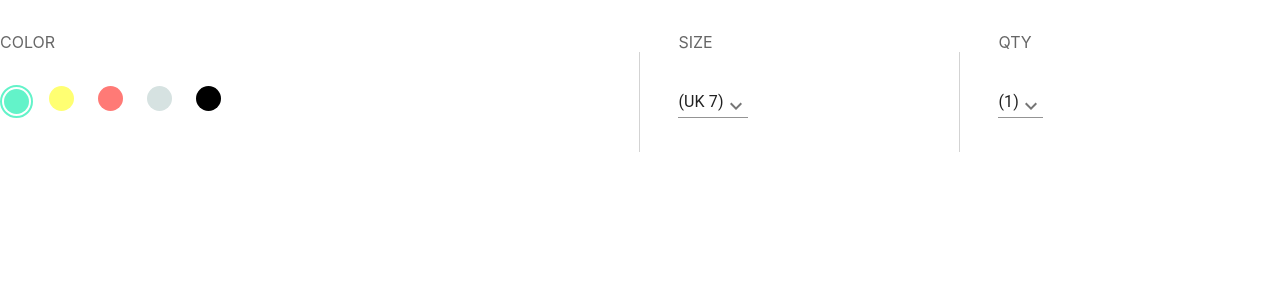
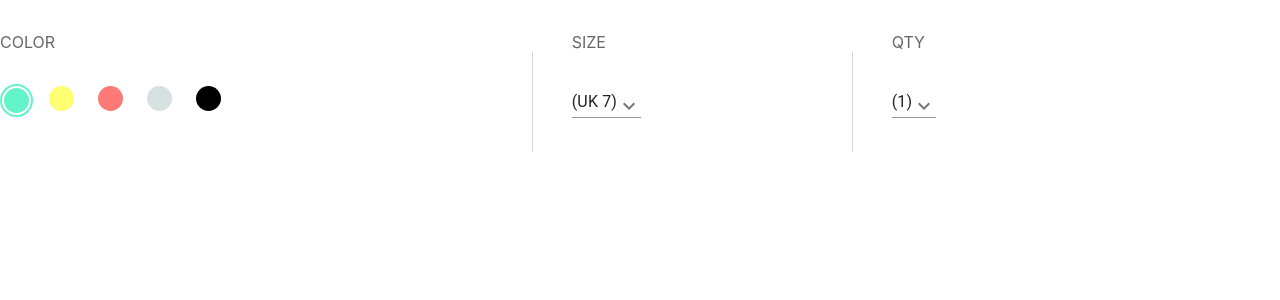
Before and after one commit to amirahmadd/behtarino-challenge, a Next.js app: page /components/ProductOptions in a window 1280 px wide. Shown: the top 300 px of the page. Built offline with nearby package versions, Linux system fonts and the light colour scheme.

Commit message:
refactor , add color picker component

```diff
--- /dev/null
+++ b/constants/productDetails.js
@@ -0,0 +1,17 @@
+export const productColors = [
+  { id: 1, color: "#63f3c9" },
+  { id: 2, color: "#ffff72" },
+  { id: 3, color: "#ff7a76" },
+  { id: 4, color: "#d6e2e1" },
+  { id: 5, color: "black" },
+];
+export const productSize = [
+  { id: 1, title: "UK 7" },
+  { id: 2, title: "UK 8" },
+  { id: 3, title: "UK 9" },
+];
+export const productAvailableCount = [
+  { id: 1, title: 1 },
+  { id: 2, title: 2 },
+  { id: 3, title: 3 },
+];
--- /dev/null
+++ b/pages/components/ColorPicker.js
@@ -0,0 +1,28 @@
+import style from "./ColorPicker.module.css";
+
+const ColorPicker = (props) => {
+  const { clickHandler, productColors, selected } = props;
+
+  return (
+    <div className={style.colorSelect}>
+      {productColors.map((color) => (
+        <span
+          key={color.id}
+          className={
+            selected === color.id ? style.ActiveColorBall : style.noBorder
+          }
+          style={{ borderColor: color.color }}
+        >
+          <span
+            className={style.colorBall}
+            //   selected === color ? style.ActiveColorBall :
+            style={{ backgroundColor: color.color }}
+            onClick={() => clickHandler(color)}
+          />
+        </span>
+      ))}
+    </div>
+  );
+};
+
+export default ColorPicker;
--- /dev/null
+++ b/pages/components/ColorPicker.module.css
@@ -0,0 +1,38 @@
+.colorSelect {
+  display: flex;
+  height: 100px;
+  align-items: center;
+  border-right: 1px solid lightgray;
+}
+
+.colorBall {
+  height: 25px;
+  width: 25px;
+  border-radius: 50%;
+  display: inline-block;
+  cursor: pointer;
+}
+
+.ActiveColorBall {
+  border: 2px solid;
+  padding: 2px;
+  margin-top: -4px;
+  border-radius: 50%;
+  display: inline-block;
+  height: 33px;
+  width: 33px;
+  margin-right: 1rem;
+}
+.noBorder {
+  display: inline-block;
+  height: 33px;
+  width: 33px;
+  margin-right: 1rem;
+}
+
+@media screen and (max-width: 899px) {
+  .colorSelect {
+    border-right: 0;
+    justify-content: center;
+  }
+}
--- a/pages/components/ProductOptions.js
+++ b/pages/components/ProductOptions.js
@@ -1,54 +1,30 @@
-import { Divider, Grid } from "@mui/material";
+import { Grid } from "@mui/material";
 import { useState } from "react";
 import DropDown from "./DropDown";
 import style from "./ProductOptions.module.css";
-
-const productColors = [
-  { id: 1, color: "#63f3c9" },
-  { id: 2, color: "#ffff72" },
-  { id: 3, color: "#ff7a76" },
-  { id: 4, color: "#d6e2e1" },
-  { id: 5, color: "black" },
-];
-const productSize = [
-  { id: 1, title: "UK 7" },
-  { id: 2, title: "UK 8" },
-  { id: 3, title: "UK 9" },
-];
-const productAvailableCount = [
-  { id: 1, title: 1 },
-  { id: 2, title: 2 },
-  { id: 3, title: 3 },
-];
+import ColorPicker from "./ColorPicker";
+import {
+  productSize,
+  productColors,
+  productAvailableCount,
+} from "../../constants/productDetails";
 
 const ProductOptions = () => {
-  const [selected, setSelected] = useState(productColors[0].id);
+  const [selected, setSelected] = useState(productColors[0]?.id);
   const clickHandler = (color) => {
     setSelected(color.id);
   };
+
   return (
     <div className={style.optionContainer}>
       <Grid container justifyContent="center">
-        <Grid item md={6} xs={12}>
+        <Grid item md={5} xs={12}>
           <div className={style.colorTitle}>COLOR</div>
-          <div className={style.colorSelect}>
-            {productColors.map((color) => (
-              <span
-                key={color.id}
-                className={
-                  selected === color.id ? style.ActiveColorBall : style.noBorder
-                }
-                style={{ borderColor: color.color }}
-              >
-                <span
-                  className={style.colorBall}
-                  //   selected === color ? style.ActiveColorBall :
-                  style={{ backgroundColor: color.color }}
-                  onClick={() => clickHandler(color)}
-                />
-              </span>
-            ))}
-          </div>
+          <ColorPicker
+            clickHandler={clickHandler}
+            selected={selected}
+            productColors={productColors}
+          />
         </Grid>
         <Grid item md={3} xs={6}>
           <div className={style.optionTitle}>SIZE</div>
@@ -56,7 +32,7 @@ const ProductOptions = () => {
             <DropDown title="SIZE" options={productSize} />
           </div>
         </Grid>
-        <Grid item md={3} xs={6}>
+        <Grid item md={4} xs={6}>
           <div className={style.optionTitle}>QTY</div>
           <div className={style.option}>
             <DropDown title="QTY" options={productAvailableCount} />
--- a/pages/components/ProductOptions.module.css
+++ b/pages/components/ProductOptions.module.css
@@ -1,12 +1,5 @@
 .optionContainer {
   margin: 2rem 0;
-}
-
-.colorSelect {
-  display: flex;
-  height: 100px;
-  align-items: center;
-  border-right: 1px solid lightgray;
 }
 
 .WithBorderOption {
@@ -22,31 +15,6 @@
   align-items: center;
 }
 
-.colorBall {
-  height: 25px;
-  width: 25px;
-  border-radius: 50%;
-  display: inline-block;
-  cursor: pointer;
-}
-
-.ActiveColorBall {
-  border: 2px solid;
-  padding: 2px;
-  margin-top: -2px;
-  border-radius: 50%;
-  display: inline-block;
-  height: 33px;
-  width: 33px;
-  margin-right: 1rem;
-}
-.noBorder {
-  display: inline-block;
-  height: 33px;
-  width: 33px;
-  margin-right: 1rem;
-}
-
 .optionTitle {
   display: flex;
   color: rgba(0, 0, 0, 0.6);
@@ -57,10 +25,6 @@
   position: relative;
 }
 @media screen and (max-width: 899px) {
-  .colorSelect {
-    border-right: 0;
-    justify-content: center;
-  }
   .WithBorderOption {
     border-right: 0;
   }
```
